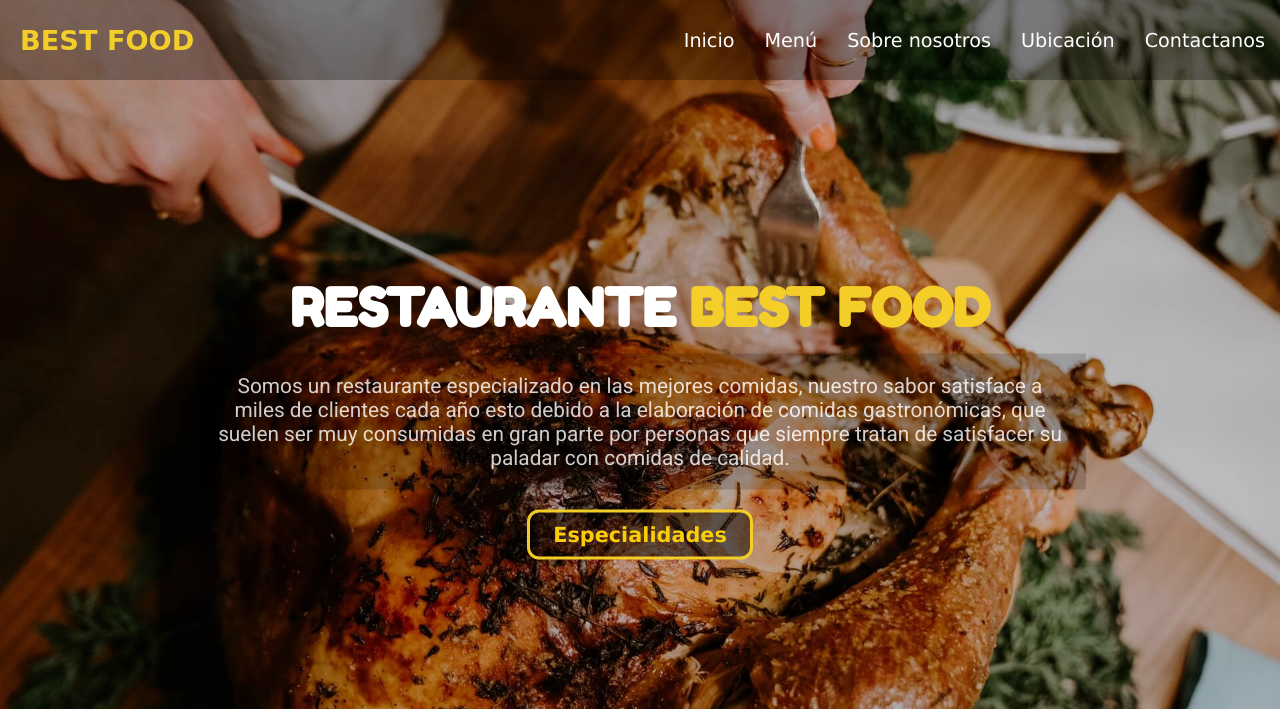
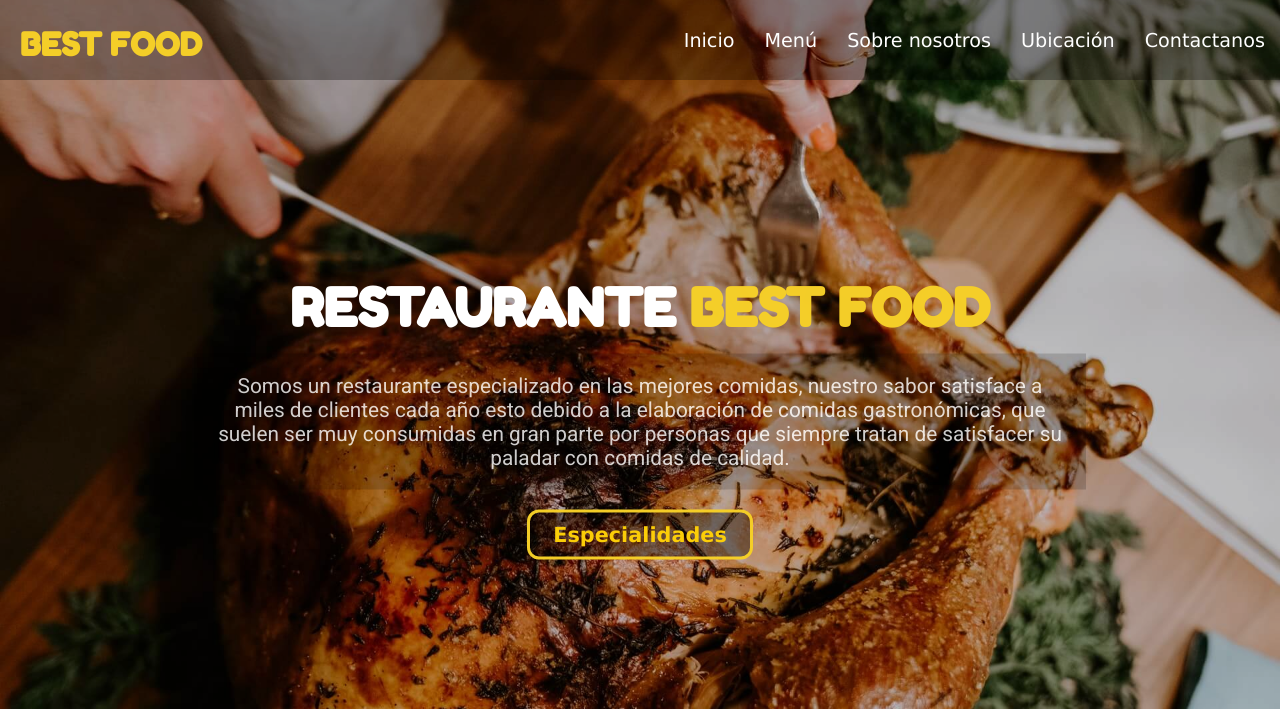
Before and after one commit to Transformar-Web/bestfood, a plain HTML site: page index.html in a window 1280 px wide. Shown: the top 709 px of the page. Drawn offline with Linux system fonts and the light colour scheme; some packages are replaced by stand-ins of ours; a script that the page names is missing.

Commit message:
version 1.0.4

```diff
--- a/sass/header.scss
+++ b/sass/header.scss
@@ -55,8 +55,8 @@
     &__title{
         color: $color3;
         margin: $marginAll2;
-        font-size: 1.5rem;
-        font-family: 'Alfa Slab One', cursive;
+        font-size: 1.7rem;
+        font-family: 'Fredoka One', Verdana, Geneva, Tahoma, sans-serif;
     }
    // ..................................................
    // este es el menu como tal donde estan las secciones del sitio
@@ -136,7 +136,7 @@
       font-weight: bold;
       font-size: 1.3rem;
       border-radius: 12px;
-      background-color: rgba(0,0,0,0.5);
+      background-color: rgba(0,0,0,0.4);
       color: $color3;
       font-family: $fuenteText;
   }
@@ -243,7 +243,7 @@
             &__title{
                 color: $color4;
                 margin: $marginAll2;
-                font-size: 1.7rem;
+                font-size: 2rem;
             }
 
             &__btn--active{
```
Also changed, not shown: css/header.css.
